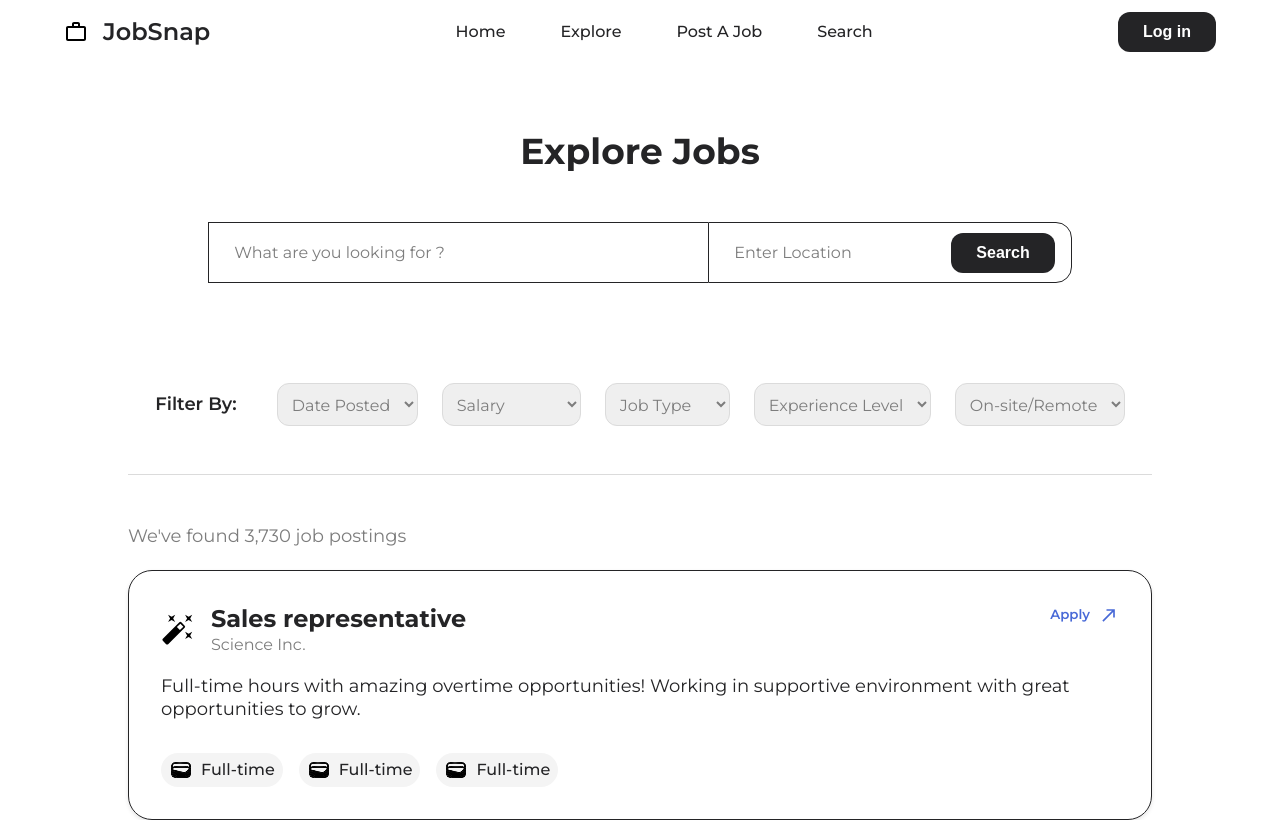
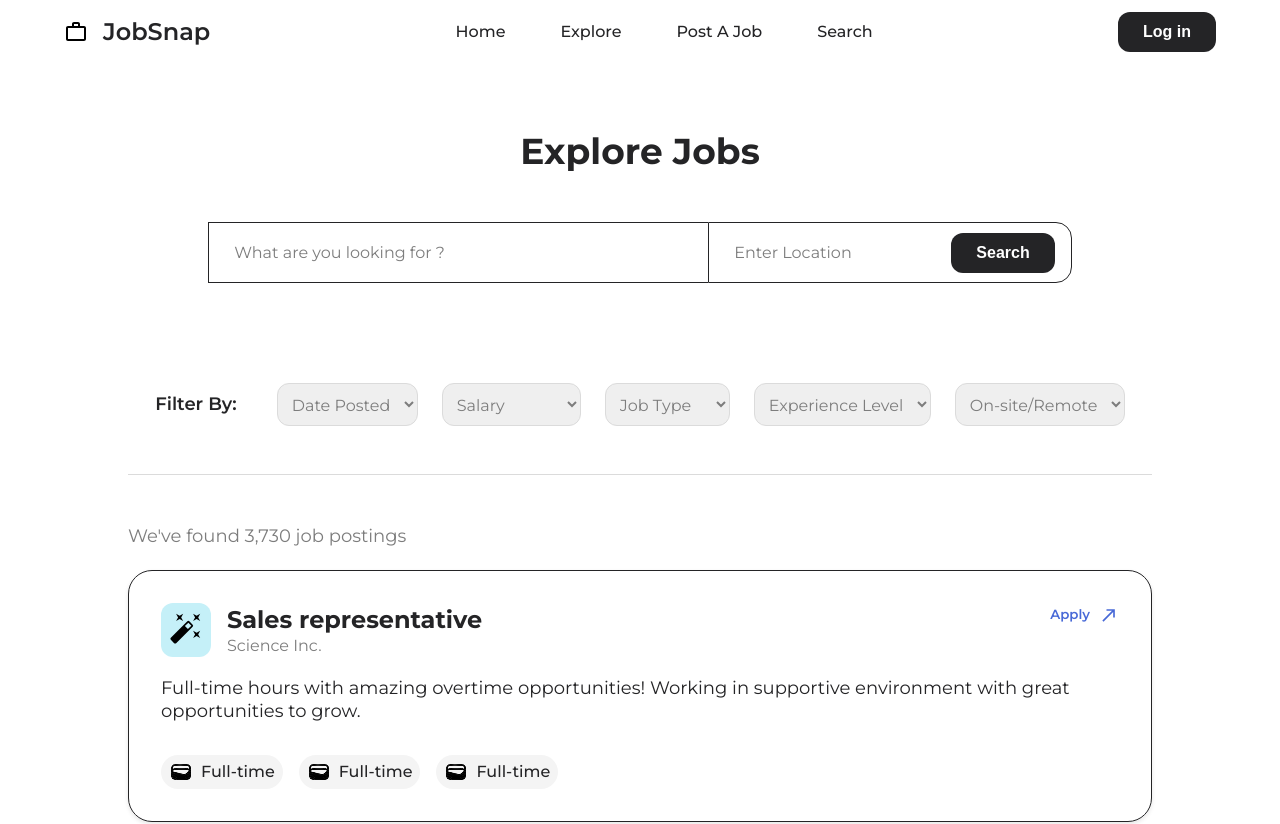
Before and after one commit to Furkan-Ozdemir/jobFinder, a React (Vite) app: page /explore in a window 1280 px wide. Shown: the top 824 px of the page. Built offline with nearby package versions, Linux system fonts and the light colour scheme.

Commit message:
Update Explore and JobCard components; implement dynamic job card display and random company logo colors

```diff
--- a/src/components/Explore/Explore.tsx
+++ b/src/components/Explore/Explore.tsx
@@ -81,9 +81,11 @@ export default function Explore() {
           <p className="explore__jobs__count">
             We've found {new Intl.NumberFormat().format(3730)} job postings
           </p>
-          <div className="explore__jobs__job">
-            <JobCard />
-          </div>
+          {Array.from({ length: 10 }, (_, i) => i).map((_, i) => (
+            <div className="explore__jobs__job" key={i}>
+              <JobCard />
+            </div>
+          ))}
         </div>
       </div>
     </>
--- a/src/components/JobCard/JobCard.tsx
+++ b/src/components/JobCard/JobCard.tsx
@@ -3,14 +3,31 @@ import "./index.scss";
 import Wallet from "/assets/images/Wallet.png";
 
 export default function JobCard() {
+  const getCompanycolor = () => {
+    const colors = [
+      "#bceee0",
+      "#ffd0fc",
+      "#c5f0f8",
+      "#cbf0b0",
+      "#f3f9aa",
+      "#d7d0ff",
+      "#597ae8",
+    ];
+    return colors[Math.floor(Math.random() * colors.length)];
+  };
   return (
     <div className="job-card">
       <div className="job-card__upper">
         <div className="job-card__upper__left">
-          <svg height={34} width={34} viewBox="0 0 24 24">
-            <path d="M0 0h24v24H0z" fill="none"></path>
-            <path d="M7.5 5.6 10 7 8.6 4.5 10 2 7.5 3.4 5 2l1.4 2.5L5 7zm12 9.8L17 14l1.4 2.5L17 19l2.5-1.4L22 19l-1.4-2.5L22 14zM22 2l-2.5 1.4L17 2l1.4 2.5L17 7l2.5-1.4L22 7l-1.4-2.5zm-7.63 5.29a.996.996 0 0 0-1.41 0L1.29 18.96a.996.996 0 0 0 0 1.41l2.34 2.34c.39.39 1.02.39 1.41 0L16.7 11.05a.996.996 0 0 0 0-1.41l-2.33-2.35zm-1.03 5.49-2.12-2.12 2.44-2.44 2.12 2.12-2.44 2.44z"></path>
-          </svg>
+          <div
+            className="job-card__upper__left__logo"
+            style={{ backgroundColor: getCompanycolor() }}
+          >
+            <svg height={34} width={34} viewBox="0 0 24 24">
+              <path d="M0 0h24v24H0z" fill="none"></path>
+              <path d="M7.5 5.6 10 7 8.6 4.5 10 2 7.5 3.4 5 2l1.4 2.5L5 7zm12 9.8L17 14l1.4 2.5L17 19l2.5-1.4L22 19l-1.4-2.5L22 14zM22 2l-2.5 1.4L17 2l1.4 2.5L17 7l2.5-1.4L22 7l-1.4-2.5zm-7.63 5.29a.996.996 0 0 0-1.41 0L1.29 18.96a.996.996 0 0 0 0 1.41l2.34 2.34c.39.39 1.02.39 1.41 0L16.7 11.05a.996.996 0 0 0 0-1.41l-2.33-2.35zm-1.03 5.49-2.12-2.12 2.44-2.44 2.12 2.12-2.44 2.44z"></path>
+            </svg>
+          </div>
           <div>
             <div className="job-card__upper__left__job">
               Sales representative
--- a/src/components/JobCard/index.scss
+++ b/src/components/JobCard/index.scss
@@ -26,6 +26,11 @@
         color: var(--gray);
         font-size: 1.6rem;
         line-height: 2.1rem;
+      }
+      &__logo {
+        background-color: var(--green);
+        padding: 0.8rem;
+        border-radius: 1.2rem;
       }
     }
 
```
